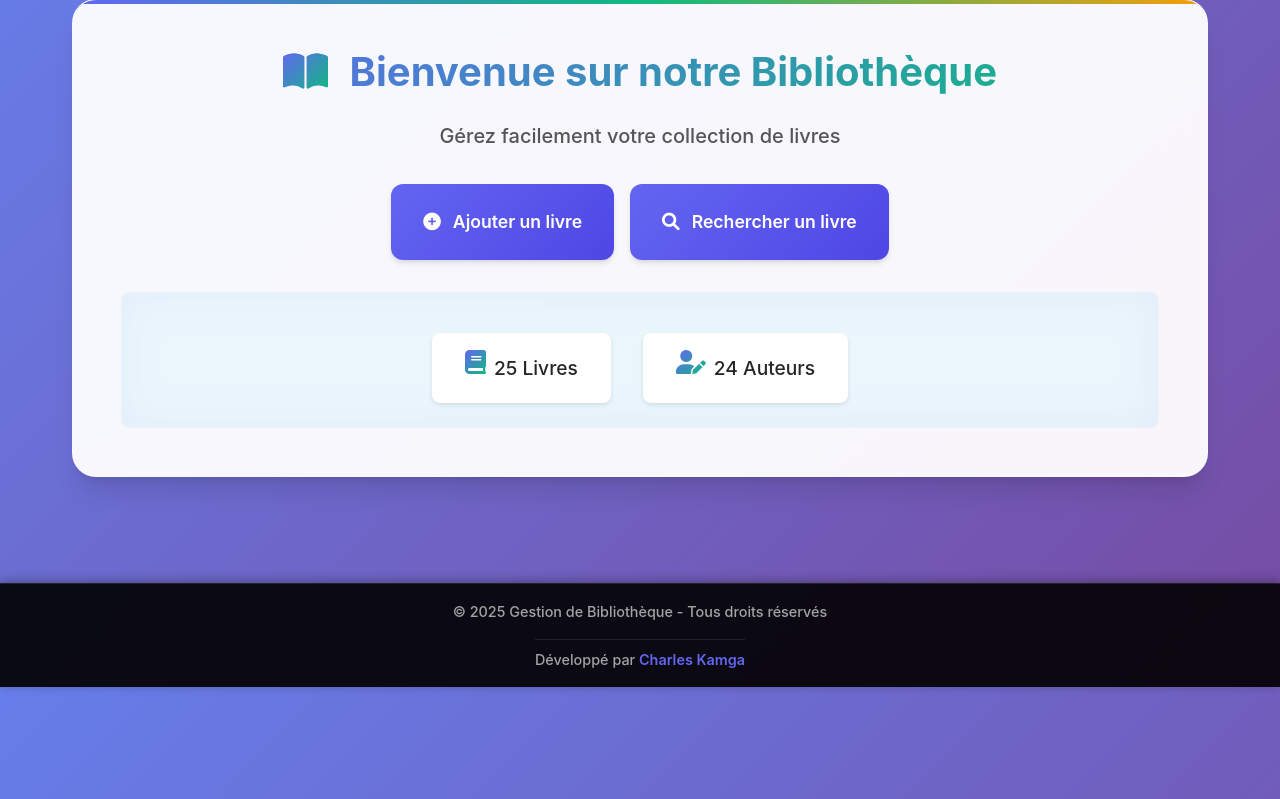
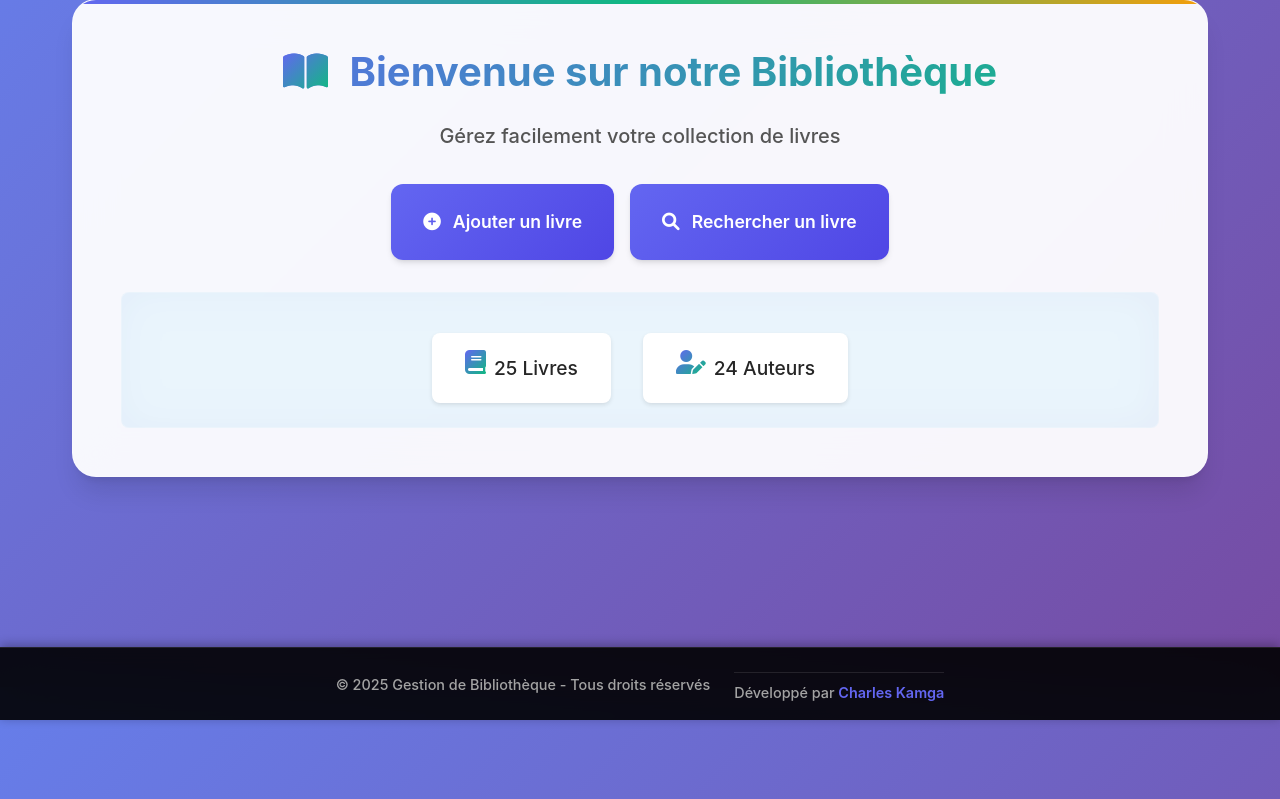
Before and after one commit to darwinx-27/Bibliotheque, a PHP site: page /index.php in a window 1280 px wide. Shown: the part 113-912 px from the top of the page. Run offline with PHP 8.4, Linux system fonts and the light colour scheme; data comes from the database, SQL or seed files in the repository.

Commit message:
Add files via upload

```diff
--- a/css/style.css
+++ b/css/style.css
@@ -677,12 +677,9 @@ td img:hover {
     color: var(--neutral-300);
     border-top: 1px solid rgba(255, 255, 255, 0.1);
 
-    /* Position fixe */
-    position: fixed;
-    bottom: 0;
-    left: 0;
+    /* Position normale (non fixe) */
+    position: relative;
     width: 100%;
-    z-index: 1000;
 
     /* Ombre pour la séparation */
     box-shadow: 0 -2px 10px rgba(0, 0, 0, 0.3);
@@ -690,9 +687,10 @@ td img:hover {
 
 .footer-content {
     display: flex;
-    flex-direction: column;
-    gap: var(--space-xs);
+    flex-direction: row;
+    gap: var(--space-lg);
     align-items: center;
+    justify-content: center;
 }
 
 .footer p {
@@ -736,16 +734,16 @@ td img:hover {
     width: 100%;
 }
 
-/* Ajuster le conteneur principal pour éviter que le contenu soit caché par le footer */
+/* Ajuster le conteneur principal maintenant que le footer n'est plus fixe */
 .main-container {
     max-width: 1200px;
-    margin: 7rem auto calc(var(--space-2xl) + 60px); /* Réduire l'espace pour le footer plus compact */
+    margin: 7rem auto var(--space-2xl);
     padding: 0 var(--space-xl);
     animation: fadeInUp 0.8s ease-out;
-    min-height: calc(100vh - 200px); /* Assurer une hauteur minimale */
+    min-height: calc(100vh - 200px);
 }
 
-/* Assurer que le body a une hauteur suffisante pour le footer fixe */
+/* Styles de base du body */
 body {
     font-family: 'Inter', 'Segoe UI', system-ui, -apple-system, sans-serif;
     background: linear-gradient(135deg, #667eea 0%, #764ba2 100%);
@@ -754,7 +752,6 @@ body {
     line-height: 1.6;
     overflow-x: hidden;
     min-height: 100vh;
-    padding-bottom: 60px; /* Réduire l'espace pour le footer plus compact */
 }
 
 /* Animation d'entrée pour le footer */
@@ -773,16 +770,18 @@ body {
     }
 
     .footer-content {
+        flex-direction: column;
         gap: var(--space-xs);
     }
 
     .footer-author {
+        border-top: 1px solid rgba(255, 255, 255, 0.1);
         padding-top: var(--space-xs);
         margin-top: var(--space-xs);
     }
 
     .main-container {
-        margin-bottom: calc(var(--space-2xl) + 60px); /* Réduire encore plus pour mobile */
+        margin-bottom: var(--space-2xl);
     }
 
     /* Ajustements pour le menu mobile sur très petits écrans */
@@ -852,7 +851,7 @@ body {
 
     .main-container {
         padding: 0 var(--space-lg);
-        margin-bottom: calc(var(--space-2xl) + 80px); /* Réduire pour le footer plus compact */
+        margin-bottom: var(--space-2xl);
     }
 
     .card {
@@ -947,7 +946,7 @@ body {
 
     .main-container {
         margin-top: 6rem;
-        margin-bottom: calc(var(--space-2xl) + 100px); /* Réduire pour le footer plus compact */
+        margin-bottom: var(--space-2xl);
         padding: 0 var(--space-md);
     }
 
```
